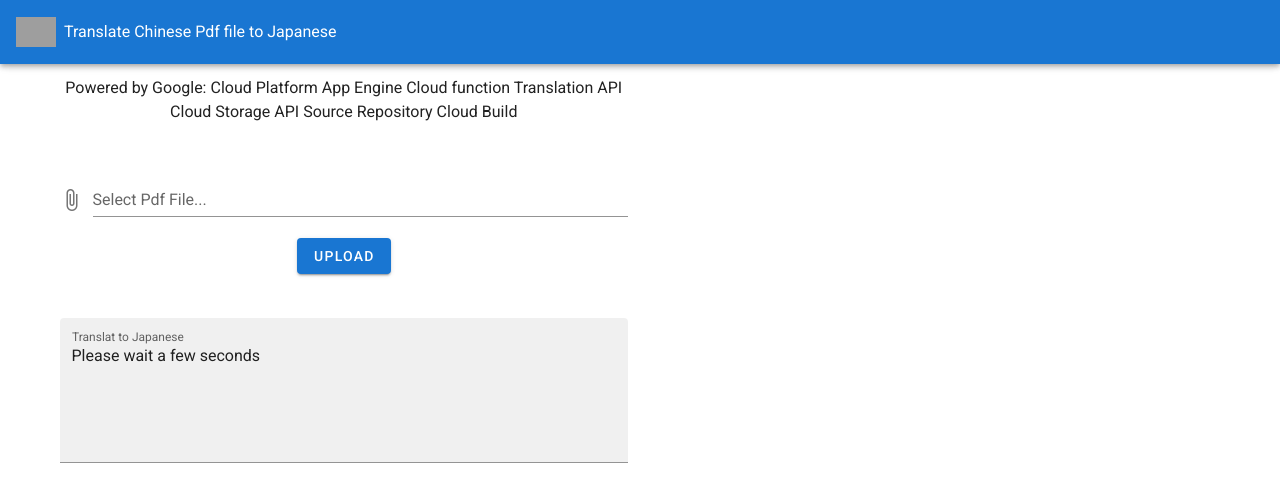
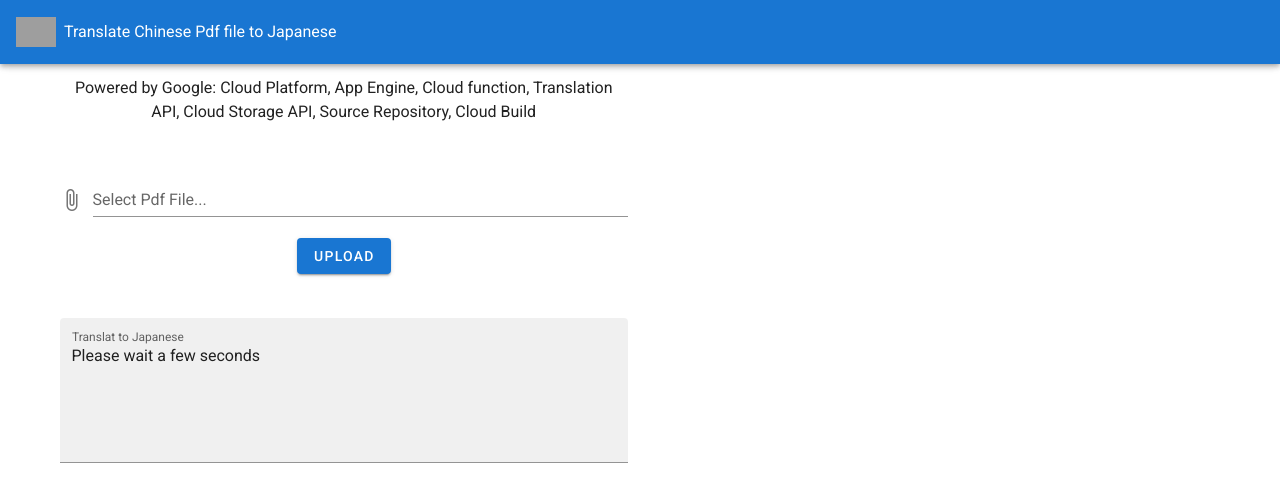
Before and after one commit to cmmo/pdf_translate, a Vue app: page / in a window 1280 px wide. Shown: the top 502 px of the page. Built offline with nearby package versions, Linux system fonts and the light colour scheme; grey boxes are pictures that could not be loaded; what vuefire would draw is missing.

Commit message:
for test

```diff
--- a/src/components/HelloWorld.vue
+++ b/src/components/HelloWorld.vue
@@ -2,8 +2,8 @@
   <v-container>
     <v-row class="text-center">
       <v-col class="mb-5" cols="6">
-        Powered by Google: Cloud Platform App Engine Cloud function Translation
-        API Cloud Storage API Source Repository Cloud Build
+        Powered by Google: Cloud Platform, App Engine, Cloud function,
+        Translation API, Cloud Storage API, Source Repository, Cloud Build
       </v-col>
     </v-row>
     <v-row class="text-center">
@@ -57,10 +57,6 @@
       let file_updatetime = timestamp - 1; // initial with past time
 
       while (file_updatetime < timestamp) {
-        if (file_updatetime < timestamp) {
-          await new Promise((resolve) => setTimeout(resolve, 1000)); // 1秒待つ
-          console.log("Wait 1 second");
-        } else {
         await storage
           .ref("afterTranslate.txt")
           .getMetadata()
@@ -71,7 +67,11 @@
           .catch((error) => {
             console.log(error);
           });
-        }
+
+        // if (file_updatetime < timestamp) {
+          await new Promise((resolve) => setTimeout(resolve, 1000)); // 1秒待つ
+          console.log("Wait 1 second");
+        // }
       }
 
       console.log("New file translated");
```
Lines whose indentation alone changed are shown as unchanged.
